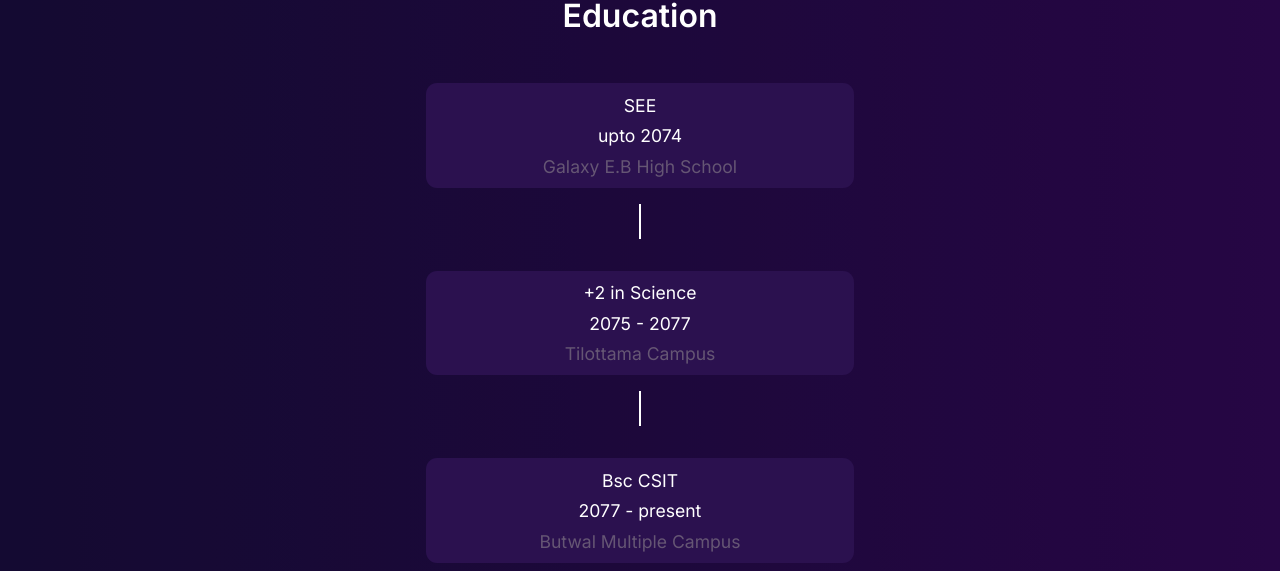
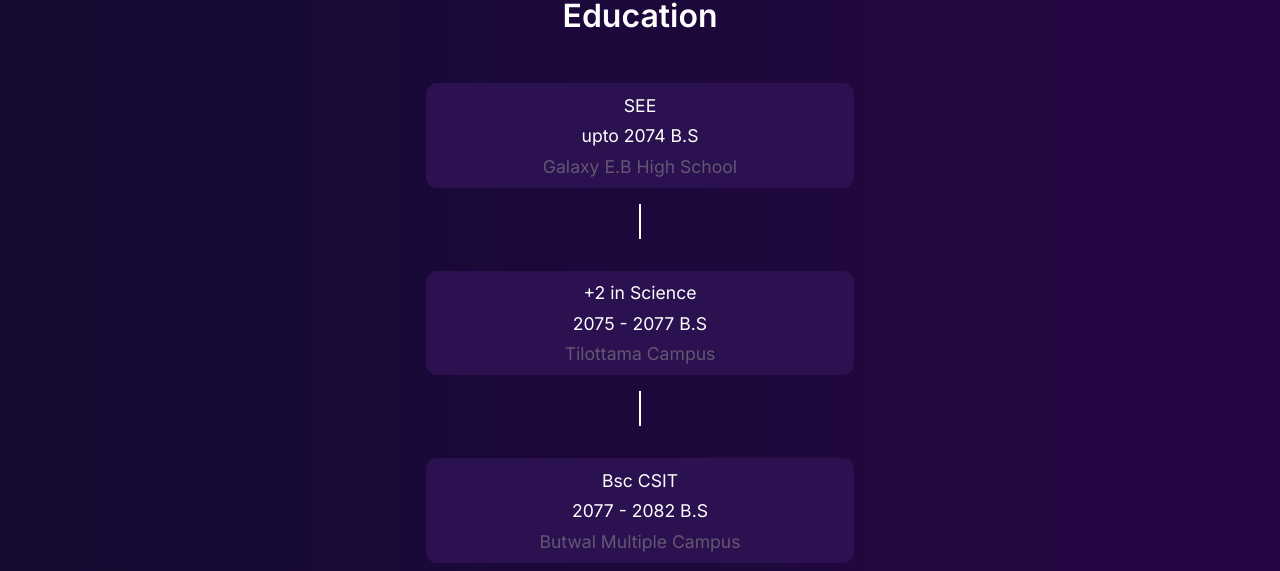
Before and after one commit to Apsana3345/myPortfolio, a React (Vite) app: page / in a window 1280 px wide. Shown: the part 1175-1746 px from the top of the page. Built offline with nearby package versions, Linux system fonts and the light colour scheme.

Commit message:
date updated

```diff
--- a/src/constant/EducationConstant.js
+++ b/src/constant/EducationConstant.js
@@ -2,7 +2,7 @@ export const EducationList=[
 {
 id:1,
 course:"SEE",
-batch:"upto 2074",
+batch:"upto 2074 B.S",
 school:"Galaxy E.B High School"
 
 
@@ -10,7 +10,7 @@ school:"Galaxy E.B High School"
 {
     id:2,
     course:"+2 in Science",
-    batch:"2075 - 2077",
+    batch:"2075 - 2077 B.S",
     school:"Tilottama Campus"
 
 
@@ -18,7 +18,7 @@ school:"Galaxy E.B High School"
 {
     id:3,
     course:"Bsc CSIT",
-    batch:"2077 - present",
+    batch:"2077 - 2082 B.S",
     school:"Butwal Multiple Campus "
     }
 
```
